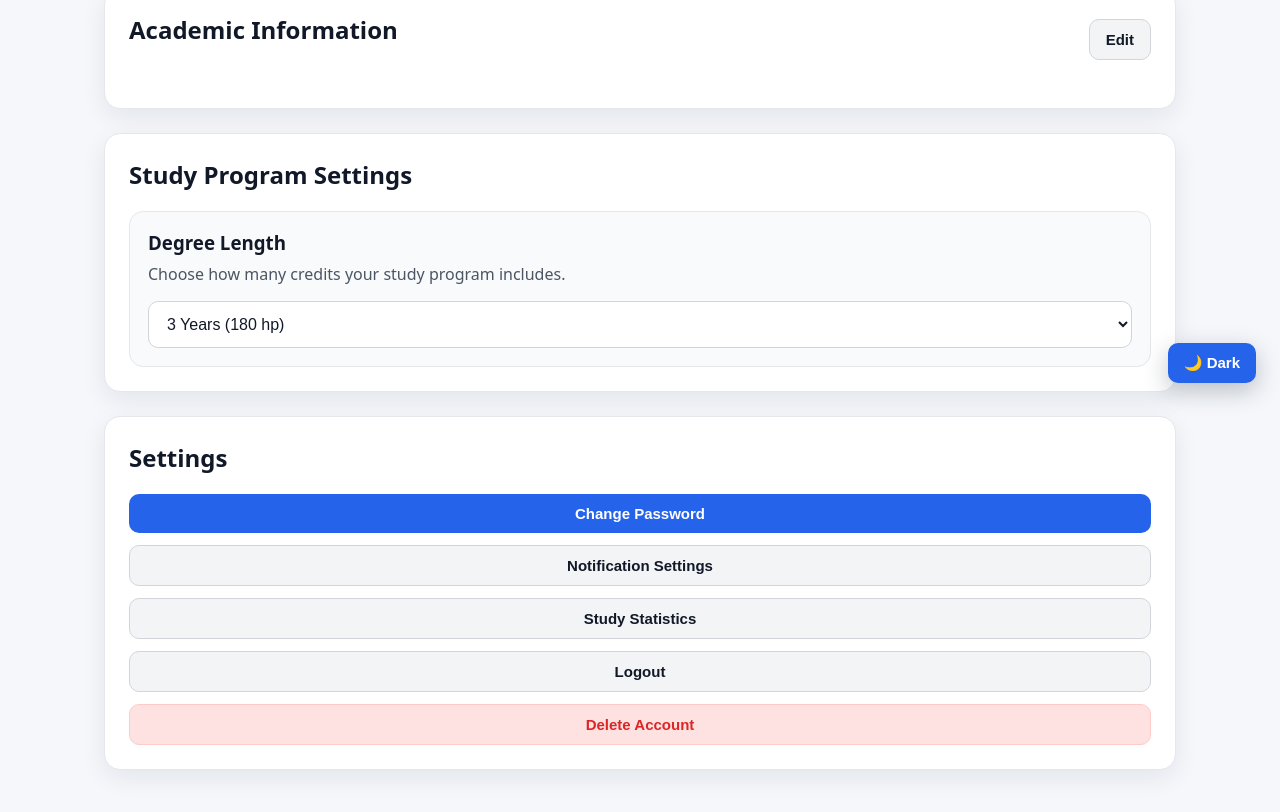
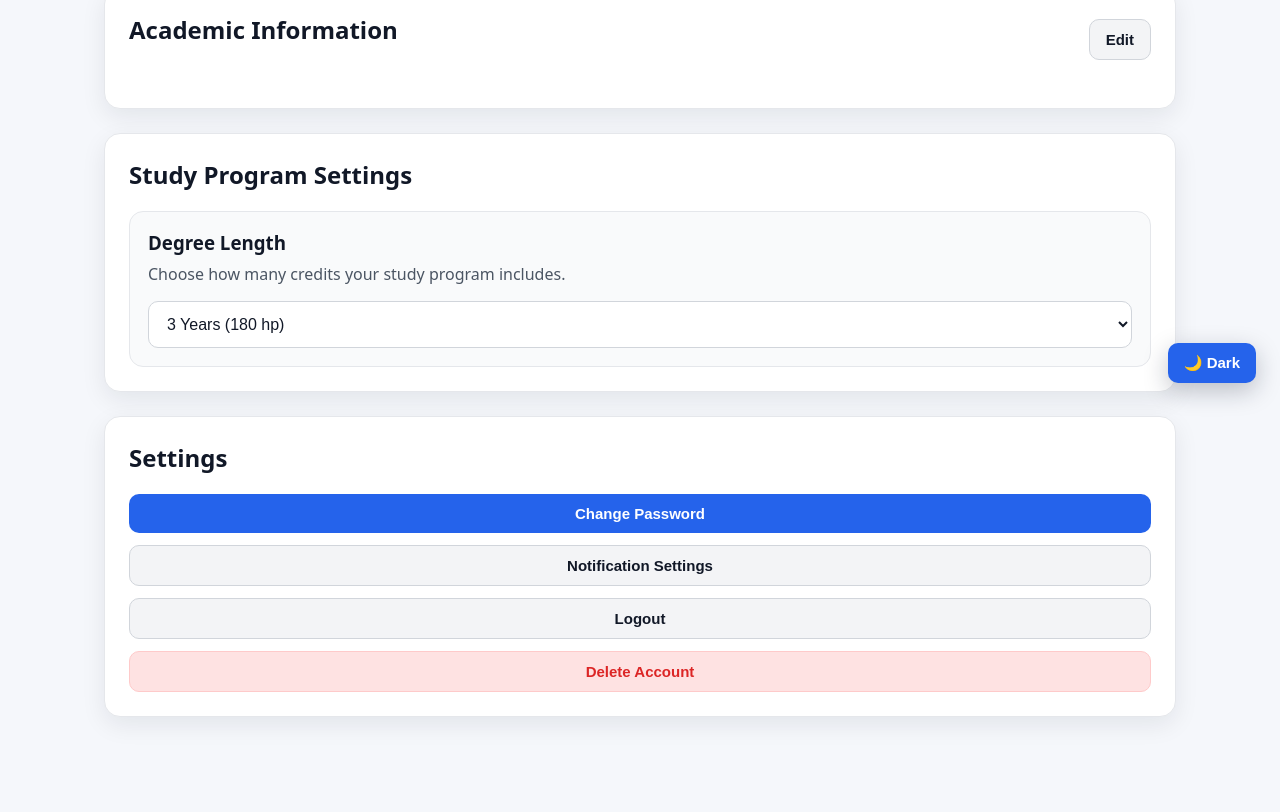
Before and after one commit to MohammedKawaf/Studora, a React (Vite) app in the folder client/: page /profile in a window 1280 px wide. Shown: the part 393-1205 px from the top of the page. After the commit the page ends 1182 px from the top, so only its background shows below. Built offline with nearby package versions, Linux system fonts and the light colour scheme; no server answers; sample sign-in values are in the browser's storage.

Commit message:
refactor: remove unused study statistics settings option

```diff
--- a/client/src/pages/Profile.jsx
+++ b/client/src/pages/Profile.jsx
@@ -151,10 +151,6 @@ function Profile() {
 
     setShowNotificationSettingsModal(false);
     showSuccessMessage("Notification settings updated successfully");
-  };
-
-  const handleStudyStatistics = () => {
-    showErrorMessage("Study statistics will be added later");
   };
 
   const handleDeleteAccountConfirm = async () => {
@@ -547,10 +543,6 @@ function Profile() {
               Notification Settings
             </button>
 
-            <button className="secondary-button" onClick={handleStudyStatistics}>
-              Study Statistics
-            </button>
-
             <button
               className="secondary-button"
               onClick={() => setShowLogoutModal(true)}
```
